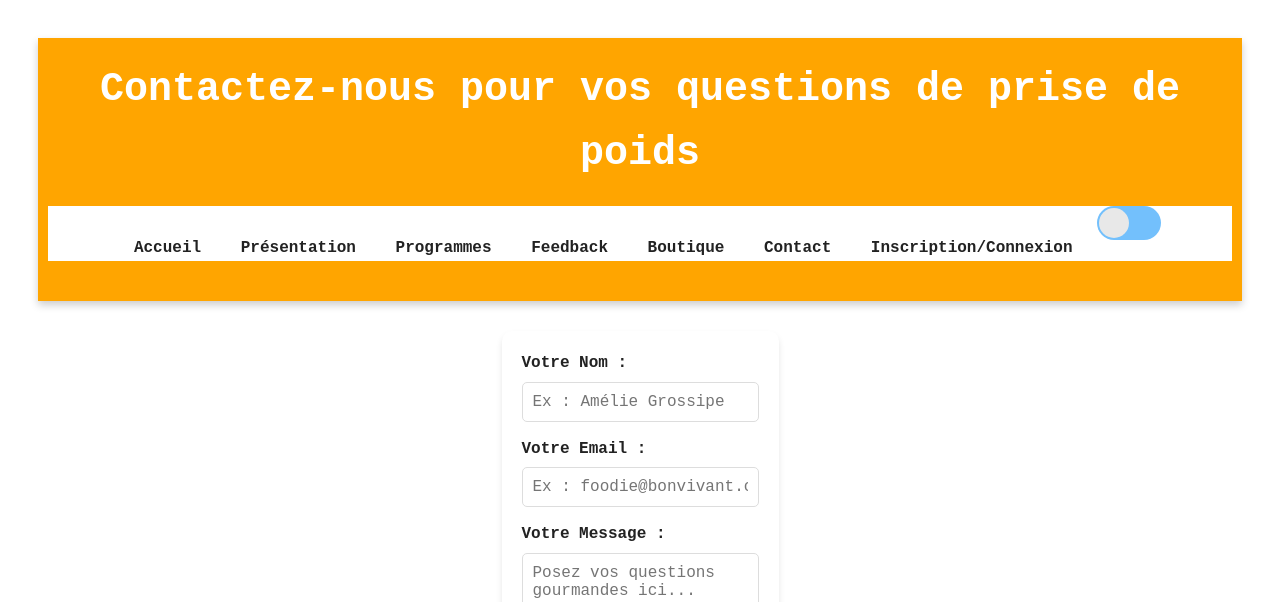
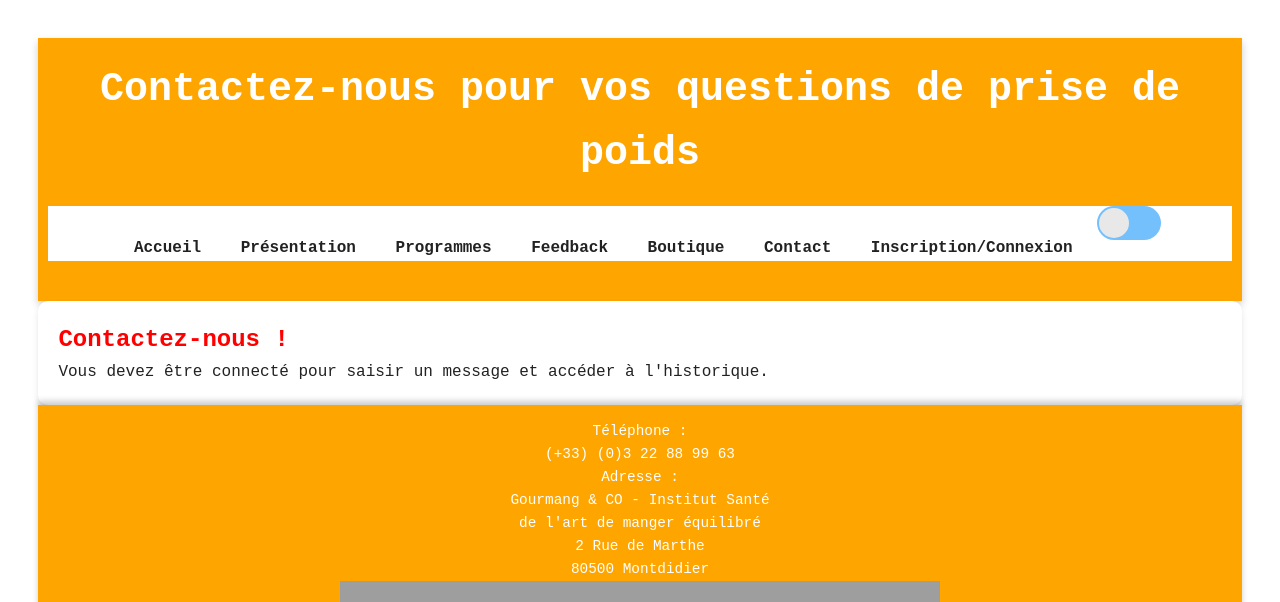
Before and after one commit to RomainGeiger/ProjetWEB, a PHP site: page /Php/contact.php in a window 1280 px wide. Shown: the top 602 px of the page. Run offline with PHP 8.4, Linux system fonts and the light colour scheme; grey boxes are pictures that could not be loaded.

Commit message:
Update contact.php
contact entierement fini sauf l'historique

```diff
--- a/Php/contact.php
+++ b/Php/contact.php
@@ -1,56 +1,104 @@
 <!DOCTYPE html>
-
 <html lang="fr">
 
 <head>
   <meta charset="utf-8" />
-  <meta content="width=device-width, initial-scale=1.0" name="viewport" />
+  <meta name="viewport" content="width=device-width, initial-scale=1.0" />
   <title>Contact - Club de Prise de Poids</title>
-  <link href="../css/contact.css" rel="stylesheet" />
-  <link href="../css/theme.css" rel="stylesheet" />
+  <link rel="stylesheet" href="../css/contact.css" />
+  <link rel="stylesheet" href="../css/theme.css" />
 </head>
 
 <body>
+
   <?php
-  $title = 'Accueil';
-  include $_SERVER['DOCUMENT_ROOT'].'/ProjetWEB/Php/Darkmode.php';
+    $title = 'Accueil';
+    include $_SERVER['DOCUMENT_ROOT'] . '/ProjetWEB/Php/Darkmode.php';
+
+    require_once("../bdb/connexion.php");
+
+    // Insertion du message si le formulaire est soumis
+    $messageEnvoye = false;
+    if (isset($_POST['contact']) && isset($_SESSION['user_id'])) {
+        $reqSQL = "INSERT INTO contact (id_clients, request) VALUES (:id, :request)";
+        $stmt = $conn->prepare($reqSQL);
+        $stmt->execute([
+            ':id' => $_SESSION['user_id'],
+            ':request' => $_POST['message'],
+        ]);
+        $messageEnvoye = true;
+    }
+
+    // Récupération de l'historique
+    $historique = [];
+    if (isset($_SESSION['user_id'])) {
+        $reqSQL = "SELECT utilisateur.nom, utilisateur.prenom, utilisateur.age, contact.request
+                   FROM contact
+                   INNER JOIN utilisateur ON contact.id_clients = utilisateur.id
+                   WHERE utilisateur.id = :id";
+        $stmt = $conn->prepare($reqSQL);
+        $stmt->execute([':id' => $_SESSION['user_id']]);
+        $historique = $stmt->fetchAll(PDO::FETCH_ASSOC);
+    }
+
+    $conn = null;
   ?>
-  <main>
-    <form class="contact-form">
-      <label for="nom"><p>Votre Nom :</p></label>
-      <input id="nom" name="nom" placeholder="Ex : Amélie Grossipe" required="" type="text" />
-      <label for="email"><p>Votre Email :</p></label>
-      <input id="email" name="email" placeholder="Ex : foodie@bonvivant.com" required="" type="email" />
-      <label for="message"><p>Votre Message :</p></label>
-      <textarea id="message" name="message" placeholder="Posez vos questions gourmandes ici..." required=""
-        rows="4"></textarea>
-      <button>Envoyer mon message</button>
-    </form>
-  </main>
+
+  <div class="container">
+    <div class="contact-form">
+      <h2>Contactez-nous !</h2>
+
+      <?php if (!isset($_SESSION['user_id'])): ?>
+        <p>Vous devez être connecté pour saisir un message et accéder à l'historique.</p>
+      <?php else: ?>
+
+        <?php if ($messageEnvoye): ?>
+          <p class="confirmation">Votre message a été envoyé avec succès.</p>
+        <?php endif; ?>
+
+        <form method="post">
+          <label for="message"><p>Votre message :</p></label>
+          <textarea id="message" name="message" rows="5" placeholder="Expliquez-nous votre situation..." required></textarea>
+          <button type="submit" name="contact">Envoyer</button>
+        </form>
+
+        <?php if (!empty($historique)): ?>
+          <h3>Vos messages précédents :</h3>
+          <ul>
+            <?php foreach ($historique as $entry): ?>
+              <li><?= htmlspecialchars($entry['prenom']) ?> (<?= (int)$entry['age'] ?> ans) : <?= htmlspecialchars($entry['request']) ?></li>
+            <?php endforeach; ?>
+          </ul>
+        <?php endif; ?>
+
+      <?php endif; ?>
+    </div>
+  </div>
+
   <footer class="footer">
     <dl>
       <dt>Téléphone :</dt>
-      <dd> (+33) (0)3 22 88 99 63</dd>
-      <dt> Adresse :</dt>
-      <dd> Gourmang & CO
-        -
-        Institut Santé <br>
-        de l'art de manger équilibré <br>
-        2 Rue de Marthe <br>
-        80500 Montdidier </dd>
+      <dd>(+33) (0)3 22 88 99 63</dd>
+      <dt>Adresse :</dt>
+      <dd>
+        Gourmang & CO - Institut Santé<br>
+        de l'art de manger équilibré<br>
+        2 Rue de Marthe<br>
+        80500 Montdidier
+      </dd>
     </dl>
     <iframe
       src="https://www.google.com/maps/embed?pb=!1m18!1m12!1m3!1d2583.4086902754784!2d2.5847180920388624!3d49.646598271309735!2m3!1f0!2f0!3f0!3m2!1i1024!2i768!4f13.1!3m3!1m2!1s0x47e7c1c6a9871dc7%3A0x6a6bb891382827e8!2sMcDonald&#39;s!5e0!3m2!1sfr!2sfr!4v1732617040481!5m2!1sfr!2sfr"
       width="600" height="450" style="border:0;" allowfullscreen="" loading="lazy"
       referrerpolicy="no-referrer-when-downgrade"></iframe>
+
     <ul class="formLink">
-    <li><a class="formLink" href="magazin.php">Visitez notre boutique en ligne</a></li>
-            <li><a class="formLink" href="contact.php">Contactez-nous </a></li>
-            <li><a class="formLink" href="login.php">Connectez-vous! </a></li>
-
-    </ul>
+      <li><a href="magazin.php">Visitez notre boutique en ligne</a></li>
+      <li><a href="contact.php">Contactez-nous</a></li>
+      <li><a href="login.php">Connectez-vous !</a></li>
     </ul>
   </footer>
+
 </body>
 
 </html>
```
